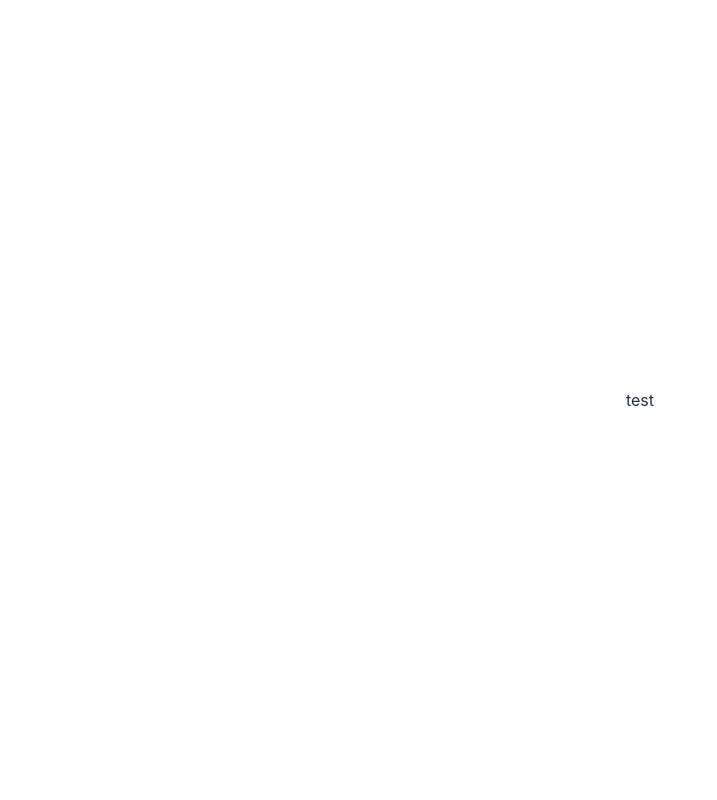
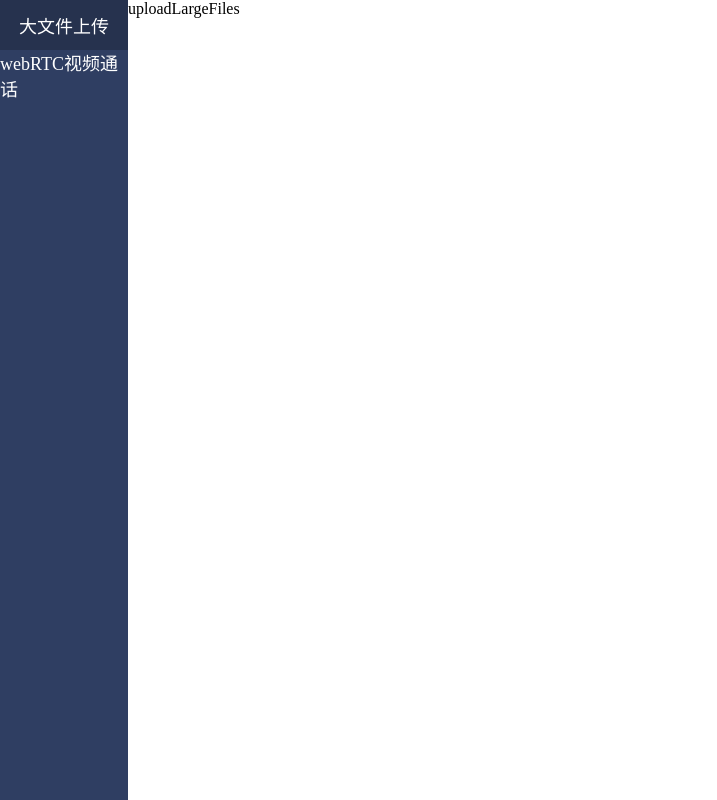
Before and after one commit to MCWBCTW/PublicFunctionsVue, a Vue app: page / in a window 1280 px wide. Shown: the whole page, without its empty margins (0-717 px from the left). Built offline with nearby package versions, Linux system fonts and the light colour scheme.

Commit message:
基础页面搭建

```diff
--- a/src/router/index.ts
+++ b/src/router/index.ts
@@ -5,6 +5,18 @@ const routes: Array<RouteRecordRaw> = [
         path: '/',
         name: 'Index',
         component: () => import('../views/index.vue'), // 建议进行路由懒加载，优化访问性能
+        children: [
+          {
+              path: '',
+              name: 'uploadLargeFiles',
+              component: () => import('../views/children/uploadLargeFiles.vue'),
+          },
+          {
+            path: '/vidoeWebRTC',
+            name: 'vidoeWebRTC',
+            component: () => import('../views/children/vidoeWebRTC.vue'),
+        },
+      ]
     },
 ]
 
--- a/src/style.css
+++ b/src/style.css
@@ -1,81 +1,48 @@
-:root {
-  font-family: Inter, Avenir, Helvetica, Arial, sans-serif;
-  font-size: 16px;
-  line-height: 24px;
-  font-weight: 400;
-
-  color-scheme: light dark;
-  color: rgba(255, 255, 255, 0.87);
-  background-color: #242424;
-
-  font-synthesis: none;
-  text-rendering: optimizeLegibility;
-  -webkit-font-smoothing: antialiased;
-  -moz-osx-font-smoothing: grayscale;
-  -webkit-text-size-adjust: 100%;
+body {
+    padding: 0;
+    margin: 0;
 }
 
-a {
-  font-weight: 500;
-  color: #646cff;
-  text-decoration: inherit;
-}
-a:hover {
-  color: #535bf2;
+.flex {
+    display: flex;
 }
 
-body {
-  margin: 0;
-  display: flex;
-  place-items: center;
-  min-width: 320px;
-  min-height: 100vh;
+.flex-d-r {
+    flex-direction: row;
 }
 
-h1 {
-  font-size: 3.2em;
-  line-height: 1.1;
+.flex-d-c {
+    flex-direction: column;
 }
 
-button {
-  border-radius: 8px;
-  border: 1px solid transparent;
-  padding: 0.6em 1.2em;
-  font-size: 1em;
-  font-weight: 500;
-  font-family: inherit;
-  background-color: #1a1a1a;
-  cursor: pointer;
-  transition: border-color 0.25s;
-}
-button:hover {
-  border-color: #646cff;
-}
-button:focus,
-button:focus-visible {
-  outline: 4px auto -webkit-focus-ring-color;
+.flex-a-c {
+    align-items: center;
 }
 
-.card {
-  padding: 2em;
+.flex-a-e {
+    align-items: flex-end;
 }
 
-#app {
-  max-width: 1280px;
-  margin: 0 auto;
-  padding: 2rem;
-  text-align: center;
+.flex-a-s {
+    align-items: flex-start;
 }
 
-@media (prefers-color-scheme: light) {
-  :root {
-    color: #213547;
-    background-color: #ffffff;
-  }
-  a:hover {
-    color: #747bff;
-  }
-  button {
-    background-color: #f9f9f9;
-  }
+.flex-j-c {
+    justify-content: center;
 }
+
+.flex-j-bet {
+    justify-content: space-between;
+}
+
+.flex-j-aro {
+    justify-content: space-around;
+}
+
+.flex-j-s {
+    justify-content: flex-start;
+}
+
+.flex-j-e {
+    justify-content: flex-end;
+}
--- /dev/null
+++ b/src/views/children/uploadLargeFiles.vue
@@ -0,0 +1,15 @@
+<template>
+    <div class="flex">
+        <div>uploadLargeFiles</div>
+    </div>
+</template>
+
+
+<script setup lang="ts">
+
+</script>
+
+
+<style scoped>
+
+</style>
--- /dev/null
+++ b/src/views/children/vidoeWebRTC.vue
@@ -0,0 +1,15 @@
+<template>
+    <div class="flex">
+        <div>vidoeWebRTC</div>
+    </div>
+</template>
+
+
+<script setup lang="ts">
+
+</script>
+
+
+<style scoped>
+
+</style>
--- a/src/views/index.vue
+++ b/src/views/index.vue
@@ -1,13 +1,76 @@
 <template>
-    <div>
-        test
+    <div class="main flex">
+        <div class="menu">
+            <div class="menu-item flex flex-a-c flex-j-c" v-for="item in menuArray" :key="item.id" @click="handleChoiceTabs(item)">
+                <span class="menu-item-label">{{ item.label }}</span>
+            </div>
+        </div>
+        <div class="content">
+            <router-view></router-view>
+        </div>
     </div>
-  </template>
+</template>
 
-  <script setup lang="ts">
+<script setup lang="ts">
 
-  </script>
+    interface Imenu {
+        path: string
+        id: number
+        active: boolean
+        label: string
+    }
+    const menuArray: Array<Imenu> = reactive([
+        {
+            path: '/',
+            id: 1,
+            active: false,
+            label: '大文件上传'
+        },
+        {
+            path: '/vidoeWebRTC',
+            id: 1,
+            active: false,
+            label: 'webRTC视频通话'
+        }
+    ])
 
-  <style>
+    // 点击菜单项回调
+    function handleChoiceTabs(item: Imenu){
 
-  </style>
+    }
+</script>
+
+<style scoped>
+    .main {
+        width: 100vw;
+        height: 100vh;
+        overflow: hidden;
+    }
+    .menu {
+        width: 10%;
+        height: 100%;
+        overflow-y: scroll;
+        display: flex;
+        flex-direction: column;
+        background-color: #2f3e62;
+    }
+    .menu::-webkit-scrollbar {
+        width: 0 !important
+    }
+    .menu-item {
+        width: 100%;
+        height: 50px;
+        cursor: pointer;
+    }
+    .menu-item:hover {
+        background-color: rgb(38, 50, 78);
+    }
+    .menu-item-label {
+        font-size: 18px;
+        color: #ffffff;
+    }
+    .content {
+        width: 90%;
+        height: 100vh;
+    }
+</style>
```
Also changed, not shown: 1 other file (tests, documents, lock files or other folders).
